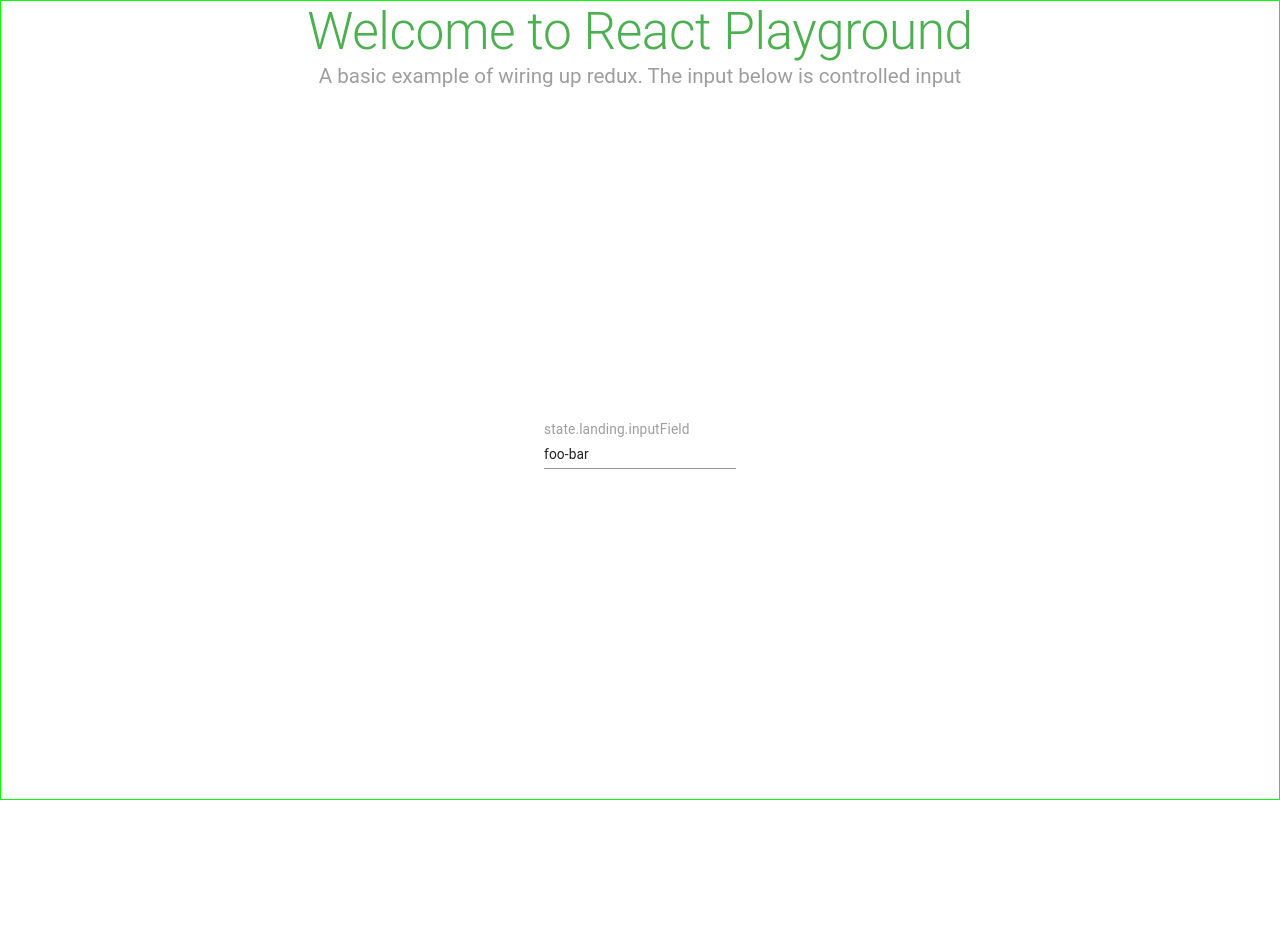
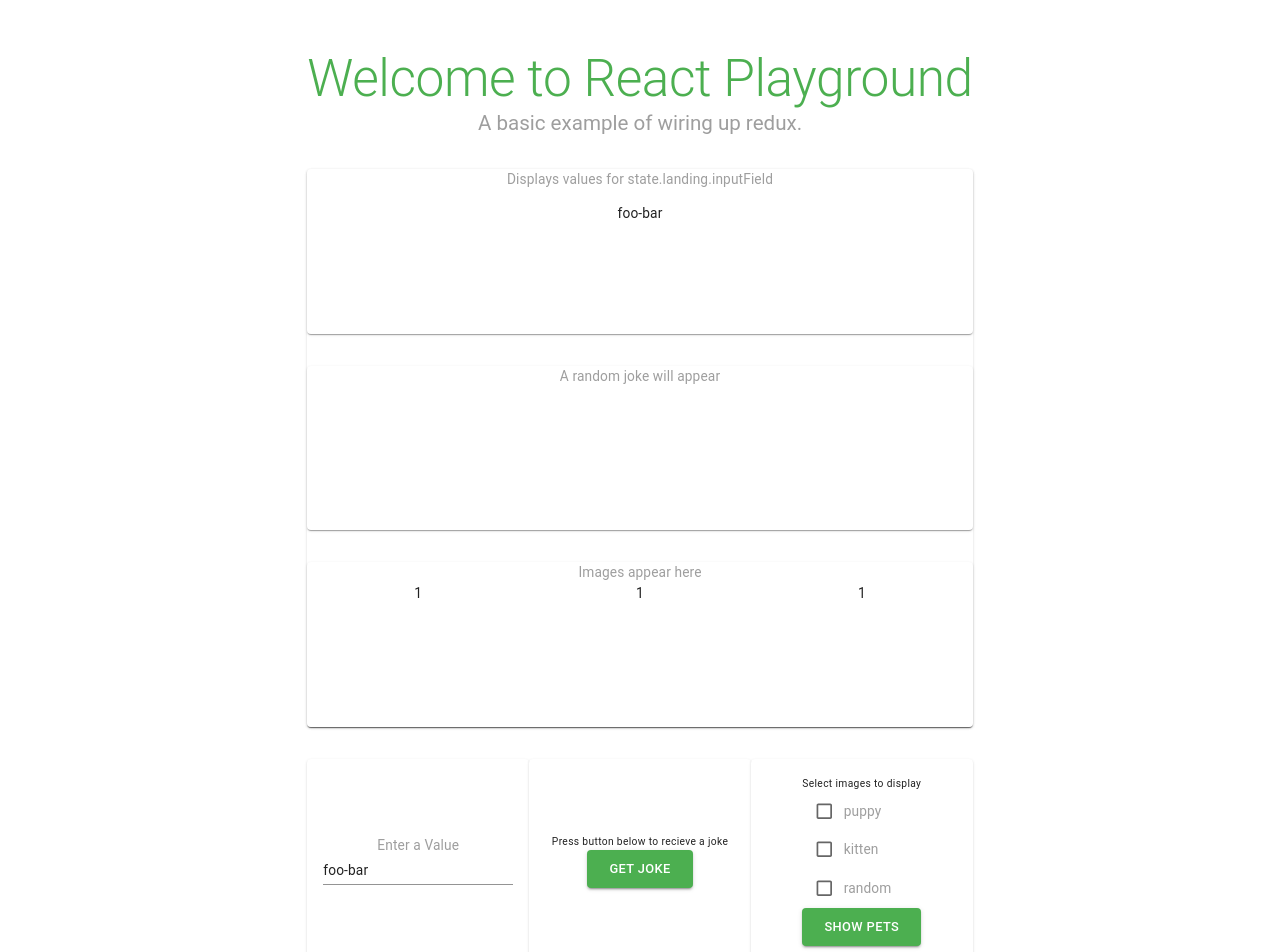
Before and after one commit to wasabi805/redux-thunk-extraReducers, a React (Create React App) app: page / in a window 1280 px wide. Shown: the top 952 px of the page. Before the commit the page ends 800 px from the top, so only its background shows below. Built offline with nearby package versions, Linux system fonts and the light colour scheme.

Commit message:
added basic styling.

```diff
--- a/src/components/App.tsx
+++ b/src/components/App.tsx
@@ -4,7 +4,12 @@ import { Box } from '@mui/material' // pull components from here, not "@material
 
 function App() {
   return (
-    <Box>
+    <Box
+      sx={{
+        display: 'flex',
+        justifyContent: 'center'
+      }}
+    >
       <Landing />
     </Box>
   )
--- a/src/components/Landing/index.tsx
+++ b/src/components/Landing/index.tsx
@@ -1,9 +1,20 @@
 import React, { FC, ChangeEvent } from 'react'
-import { LandingContainer } from './styled'
-import { Typography, Box, Input, FormLabel } from '@mui/material' // pull components from here, not "@material-ui/core"
+import { LandingContainer, ThunkResults, ThunkExamples } from './styled'
+import {
+  Typography,
+  Box,
+  Paper,
+  Input,
+  FormLabel,
+  Button,
+  FormGroup,
+  FormControlLabel,
+  Checkbox
+} from '@mui/material' // pull components from here, not "@material-ui/core"
 import { useDispatch, useSelector } from 'react-redux'
-import { inputField } from 'reducers/LandingSlice'
+import { inputField, getJokes } from 'reducers/LandingSlice'
 import { Istate } from 'interfaces'
+import ThunkCard from '../StyledComponents/ThunkCard'
 
 const Landing: FC = () => {
   const dispatch = useDispatch()
@@ -14,22 +25,116 @@ const Landing: FC = () => {
     dispatch(inputField({ landing: { inputField: value } }))
   }
 
+  const handleClickGetJoke = () => {
+    dispatch(getJokes(dispatch))
+  }
+
+  const handleClickCheckbox = (e) => {
+    const { value } = e.target
+    console.log(value)
+  }
+
   return (
     <LandingContainer>
-      <Box position={'relative'} textAlign={'center'} width={'100vw'}>
+      <Box
+        sx={{
+          position: 'relative',
+          textAlign: 'center',
+          padding: '3rem'
+        }}
+      >
+        <Box sx={{
+          marginBottom: '2rem'
+        }}>
           <Typography variant="h2">Welcome to React Playground</Typography>
           <Typography variant="h5">
-          A basic example of wiring up redux. The input below is controlled input
+            A basic example of wiring up redux.
           </Typography>
         </Box>
 
-      <Box position={'relative'} display={'flex'} flexDirection={'column'}>
-        <FormLabel>state.landing.inputField</FormLabel>
+        <Box>
+          <ThunkResults>
+            <Box component={'div'} marginBottom={'2rem'}>
+              <Paper>
+                <Typography variant="body1">Displays values for state.landing.inputField</Typography>
+                <p>{landingSlice.inputField}</p>
+              </Paper>
+            </Box>
+
+            <Box component={'div'} marginBottom={'2rem'}>
+              <Paper>
+                <Typography variant="body1">A random joke will appear</Typography>
+                <p>{landingSlice.joke}</p>
+              </Paper>
+            </Box>
+
+            <Box component={'div'} marginBottom={'2rem'}>
+              <Paper>
+              <Typography variant="body1">Images appear here</Typography>
+                <Box
+                  sx={{
+                    display: 'flex'
+                  }}
+                >
+                  <Box component={'span'} flex={1}>
+                    1
+                  </Box>
+                  <Box component={'span'} flex={1}>
+                    1
+                  </Box>
+                  <Box component={'span'} flex={1}>
+                    1
+                  </Box>
+                </Box>
+              </Paper>
+            </Box>
+          </ThunkResults>
+
+          <ThunkExamples>
+            <ThunkCard>
+              <FormLabel>Enter a Value</FormLabel>
               <Input
                 name="landing.inputField"
                 onChange={handleInputFieldChange}
                 value={landingSlice?.inputField}
               />
+            </ThunkCard>
+
+            <ThunkCard>
+              <Typography variant="caption">Press button below to recieve a joke</Typography>
+              <Button
+                size={'large'}
+                variant="contained"
+                color={'secondary'}
+                onClick={handleClickGetJoke}
+              >
+                Get Joke
+              </Button>
+            </ThunkCard>
+
+            <ThunkCard>
+            <Typography variant="caption">Select images to display</Typography>
+              <FormGroup>
+                <FormControlLabel
+                  control={<Checkbox onClick={handleClickCheckbox} value={'puppy'} />}
+                  label="puppy"
+                />
+                <FormControlLabel
+                  control={<Checkbox onClick={handleClickCheckbox} value={'kitten'} />}
+                  label="kitten"
+                />
+                <FormControlLabel
+                  control={<Checkbox onClick={handleClickCheckbox} value={'random'} />}
+                  label="random"
+                />
+              </FormGroup>
+
+              <Button size={'large'} variant="contained" color={'secondary'}>
+                Show Pets
+              </Button>
+            </ThunkCard>
+          </ThunkExamples>
+        </Box>
       </Box>
     </LandingContainer>
   )
--- a/src/components/Landing/styled.tsx
+++ b/src/components/Landing/styled.tsx
@@ -1,14 +1,45 @@
 import { styled } from '@mui/system'
+import {
+  Box,
+  Paper
+  // Card, CardContent
+} from '@mui/material'
 
 export const LandingContainer = styled('div')(({ theme }) => {
   return {
     color: theme.palette.primary.main, // in the styled compoennts, you could also pass something like 'red' here.
+    position: 'relative',
     display: 'flex',
-    justifyContent: 'center',
     flexWrap: 'wrap',
-    position: 'relative',
-    border: '1px solid lime',
-    height: '100vh',
-    width: '100%'
+    height: '100vh'
   }
 })
+
+export const ThunkResults = styled(Paper)(({ theme }) => {
+  return {
+    position: 'relative',
+    display: 'block',
+
+    '& div': {
+      height: '12em'
+    }
+  }
+})
+
+export const ThunkExamples = styled(Box)(({ theme }) => {
+  return {
+    display: 'flex'
+  }
+})
+
+export const ThunkExampleCard = styled(Box)(({ theme }) => {
+  console.log('theme', theme)
+  return {
+    position: 'relative',
+    display: 'inline-flex',
+    flexDirection: 'column',
+    border: '5px solid blue',
+    padding: '4em',
+    verticalAlign: 'center'
+  }
+})
--- /dev/null
+++ b/src/components/StyledComponents/ThunkCard.tsx
@@ -0,0 +1,29 @@
+import React from 'react'
+import { Card, CardContent } from '@mui/material' // pull components from here, not "@material-ui/core"
+
+const ThunkCard = ({ children }) => {
+  return (
+    <>
+      <Card
+        sx={{
+          flex: '1'
+        }}
+      >
+        <CardContent
+          sx={{
+            position: 'relative',
+            height: '100%',
+            display: 'flex',
+            flexDirection: 'column',
+            alignItems: 'center',
+            justifyContent: 'center'
+          }}
+        >
+          {children}
+        </CardContent>
+      </Card>
+    </>
+  )
+}
+
+export default ThunkCard
--- a/src/reducers/LandingSlice/index.ts
+++ b/src/reducers/LandingSlice/index.ts
@@ -1,16 +1,35 @@
-import { createSlice } from '@reduxjs/toolkit'
+import { createSlice, createAsyncThunk } from '@reduxjs/toolkit'
+
+import * as URL from 'urls'
+
+export const getJokes = createAsyncThunk('landing/getJokes', async (dispatch) => {
+  return await fetch(URL.CHUCK_NORRIS_URL).then((res) => res.json())
+})
+
 export const landingSlice = createSlice({
   name: 'landing',
   initialState: {
-    inputField: 'foo-bar'
+    status: '',
+    inputField: 'foo-bar',
+    joke: ''
   },
   reducers: {
     inputField: (state, action) => {
-      console.log('what is action from the reducer', action)
       return {
         ...state,
         inputField: action.payload?.landing?.inputField
       }
+    }
+  },
+  extraReducers: {
+    [getJokes.pending.toString()]: (state: any, action: any) => {
+      state.status = 'loading'
+    },
+    [getJokes.fulfilled.toString()]: (state: any, action: any) => {
+      console.log(action)
+
+      state.status = 'success'
+      state.joke = action.payload.value
     }
   }
 })
--- /dev/null
+++ b/src/urls/index.ts
@@ -0,0 +1 @@
+export const CHUCK_NORRIS_URL = 'https://api.chucknorris.io/jokes/random'
--- a/tsconfig.json
+++ b/tsconfig.json
@@ -17,7 +17,7 @@
     "noEmit": true,
     "jsx": "react-jsx",
     "noImplicitAny": true,
-    "noImplicitThis": true,
+    "noImplicitThis": true
     // "strictNullChecks": true,
   },
   "include": ["src/**/*.ts", "tests/**/*.ts"]
```
Also changed, not shown: src/styles/MUITheme/index.tsx (+8 -0 lines), .eslintrc.js. Lines whose indentation alone changed are shown as unchanged.
